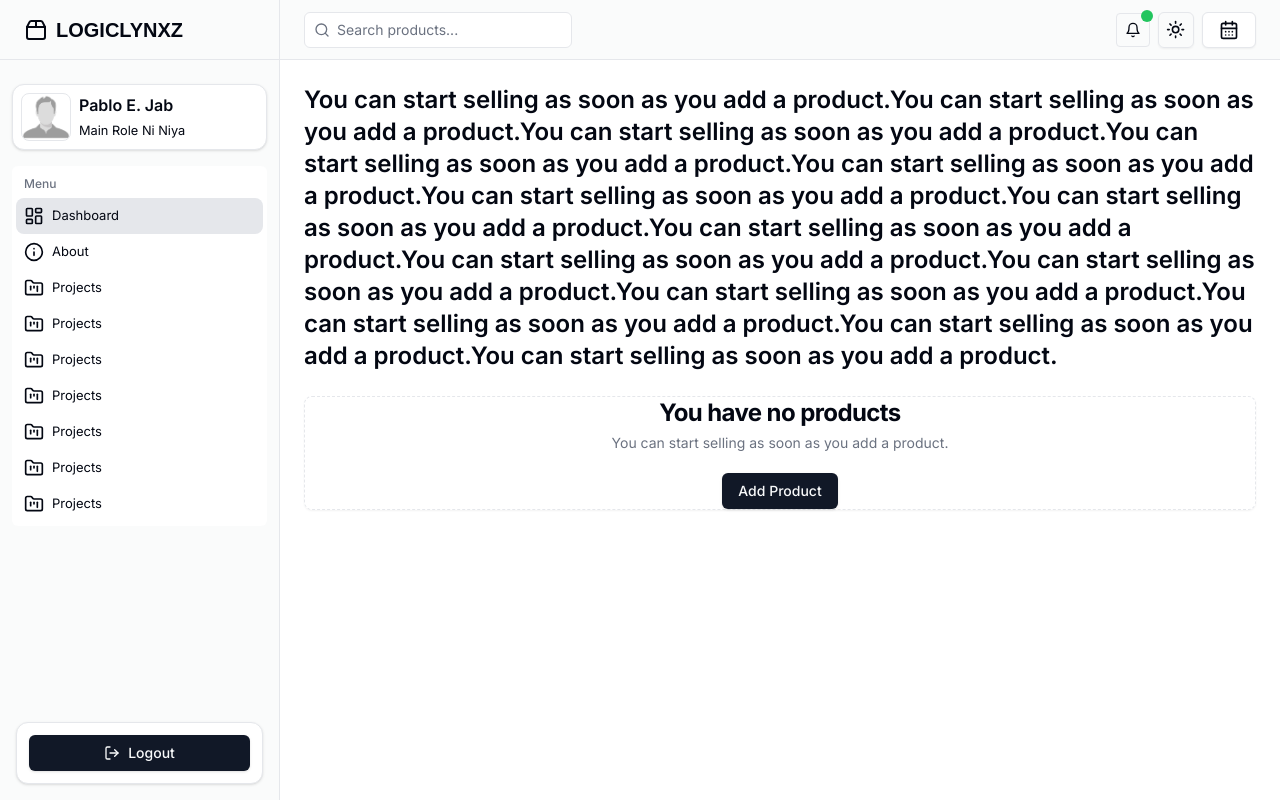
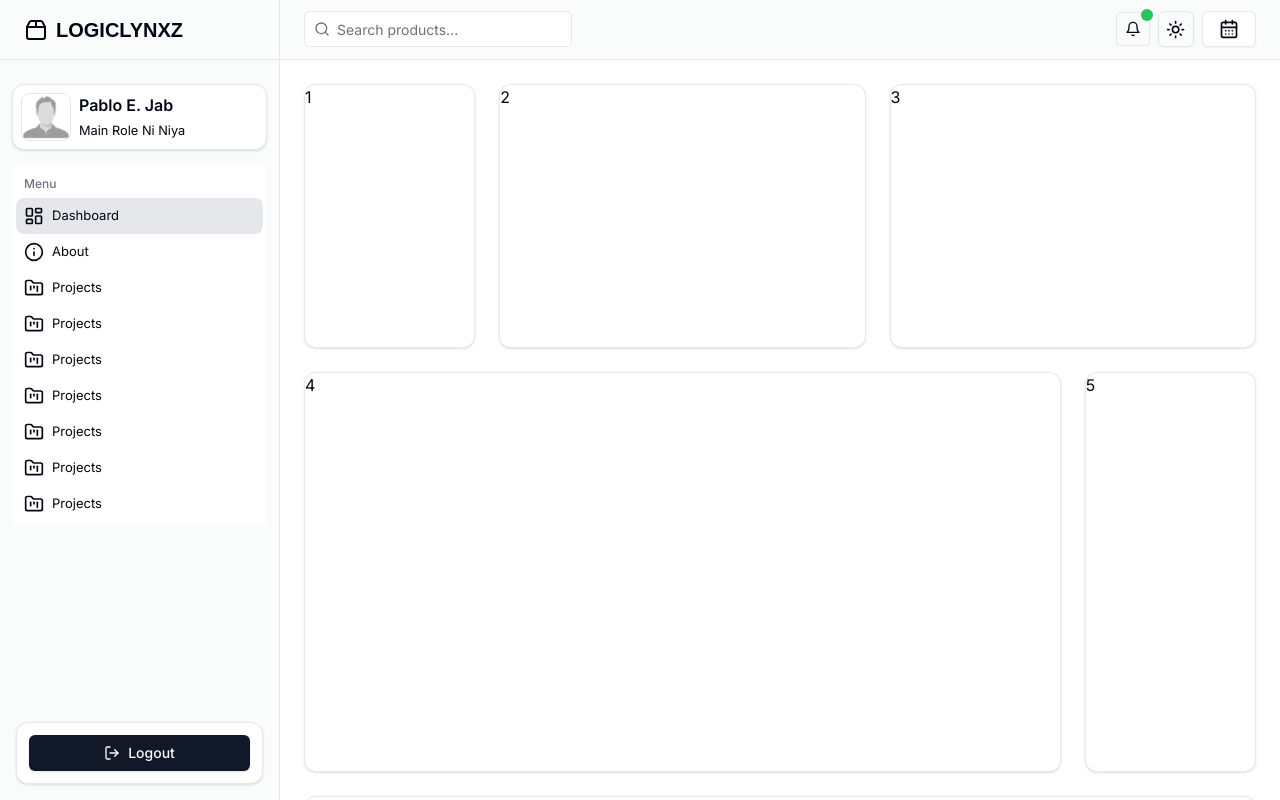
Before and after one commit to Logiclynxz/logiclynxz-dashboard, a Next.js app: page /admin in a window 1280 px wide. Built offline with nearby package versions, Linux system fonts and the light colour scheme.

Commit message:
add: content grid, add: components, fix: clean code

```diff
--- a/app/admin/_components/header.tsx
+++ b/app/admin/_components/header.tsx
@@ -1,18 +1,18 @@
 "use client";
 
-import { LogOut, Menu, Package2, Search } from "lucide-react";
+import { Search } from "lucide-react";
 
 import { Input } from "@/components/ui/input";
 import { ModeToggle } from "@/components/ui/ModeToggle";
 
 import Notification from "./ui/notification";
-import Sidebar from "./sidebar";
 import MiniSidebar from "./minisidebar";
+import SidebarResponsive from "./sidebarresponsive";
 
 export default function Header() {
   return (
-    <header className="flex h-14 items-center gap-2 border-b bg-muted/40 px-4 lg:h-[60px] lg:px-6">
-      <Sidebar />
+    <header className="flex h-14 items-center gap-2 border-b bg-muted/40 px-4 lg:h-[65px] md:h-[60px] lg:px-6">
+      <SidebarResponsive />
       <div className="w-full flex-1">
         <form>
           <div className="relative">
--- a/app/admin/_components/minisidebar.tsx
+++ b/app/admin/_components/minisidebar.tsx
@@ -16,16 +16,13 @@ import {
   DropdownMenuTrigger,
 } from "@/components/ui/dropdown-menu";
 import { Progress } from "@/components/ui/progress";
-import { BellIcon, CalendarDays, Ellipsis, Plus } from "lucide-react";
+import { CalendarDays, Ellipsis, Plus } from "lucide-react";
 import Image from "next/image";
 import React from "react";
-import { Input } from "@/components/ui/input";
-import { Label } from "@/components/ui/label";
 import {
   Sheet,
   SheetClose,
   SheetContent,
-  SheetDescription,
   SheetFooter,
   SheetHeader,
   SheetTitle,
--- a/app/admin/_components/sidebar.tsx
+++ b/app/admin/_components/sidebar.tsx
@@ -1,52 +1,49 @@
-import {
-  Card,
-  CardContent,
-  CardDescription,
-  CardHeader,
-  CardTitle,
-} from "../../../components/ui/card";
+import { Card, CardContent } from "@/components/ui/card";
+import { LogOut, Package2 } from "lucide-react";
+import Image from "next/image";
 import SidebarMenu from "./ui/sidebarmenu";
-import { Sheet, SheetContent, SheetTrigger } from "@/components/ui/sheet";
 import { Button } from "@/components/ui/button";
-import { LogOut, Menu, Package2 } from "lucide-react";
 import Link from "next/link";
 
 export default function Sidebar() {
   return (
-    <Sheet>
-      <SheetTrigger asChild>
-        <Button variant="outline" size="icon" className="shrink-0 md:hidden">
-          <Menu className="h-5 w-5" />
-          <span className="sr-only">Toggle navigation menu</span>
-        </Button>
-      </SheetTrigger>
-      <SheetContent side="left" className="flex flex-col">
-        <nav className="grid gap-2 text-lg font-medium">
-          <Link
-            href="#"
-            className="flex items-center gap-2 text-lg font-semibold"
-          >
+    <div className="hidden border-r bg-muted/40 md:block">
+      <div className="flex h-full max-h-screen flex-col gap-2">
+        <div className="flex h-14 items-center border-b px-4 lg:h-[60px] lg:px-6">
+          <Link href="/" className="flex items-center gap-2 font-semibold">
             <Package2 className="h-6 w-6" />
-            <span className="sr-only">Acme Inc</span>
+            <span className="text-[20px] font-bold text-center my-1 logo-font">
+              LOGICLYNXZ
+            </span>
           </Link>
-
+        </div>
+        <div className="flex-1 px-3 ">
+          <Card className="flex p-2 gap-2 my-4">
+            <Image
+              src="/profile.png"
+              alt="userprofile"
+              width={50}
+              height={50}
+              className="rounded-lg border"
+            />
+            <div>
+              <h6 className="font-semibold">Pablo E. Jab</h6>
+              <small>Main Role Ni Niya</small>
+            </div>
+          </Card>
           <SidebarMenu />
-        </nav>
-        <div className="mt-auto">
-          <Card>
-            <CardHeader>
-              <CardTitle>Test</CardTitle>
-              <CardDescription>test</CardDescription>
-            </CardHeader>
-            <CardContent>
-              <Button size="sm" className="w-full">
+        </div>
+        <div className="mt-auto p-4">
+          <Card x-chunk="dashboard-02-chunk-0">
+            <CardContent className="p-3">
+              <Button className="w-full">
                 <LogOut className="mr-2 h-4 w-4" />
                 Logout
               </Button>
             </CardContent>
           </Card>
         </div>
-      </SheetContent>
-    </Sheet>
+      </div>
+    </div>
   );
 }
--- /dev/null
+++ b/app/admin/_components/sidebarresponsive.tsx
@@ -0,0 +1,52 @@
+import {
+  Card,
+  CardContent,
+  CardDescription,
+  CardHeader,
+  CardTitle,
+} from "../../../components/ui/card";
+import SidebarMenu from "./ui/sidebarmenu";
+import { Sheet, SheetContent, SheetTrigger } from "@/components/ui/sheet";
+import { Button } from "@/components/ui/button";
+import { LogOut, Menu, Package2 } from "lucide-react";
+import Link from "next/link";
+
+export default function SidebarResponsive() {
+  return (
+    <Sheet>
+      <SheetTrigger asChild>
+        <Button variant="outline" size="icon" className="shrink-0 md:hidden">
+          <Menu className="h-5 w-5" />
+          <span className="sr-only">Toggle navigation menu</span>
+        </Button>
+      </SheetTrigger>
+      <SheetContent side="left" className="flex flex-col">
+        <nav className="grid gap-2 text-lg font-medium">
+          <Link
+            href="#"
+            className="flex items-center gap-2 text-lg font-semibold"
+          >
+            <Package2 className="h-6 w-6" />
+            <span className="sr-only">Acme Inc</span>
+          </Link>
+
+          <SidebarMenu />
+        </nav>
+        <div className="mt-auto">
+          <Card>
+            <CardHeader>
+              <CardTitle>Test</CardTitle>
+              <CardDescription>test</CardDescription>
+            </CardHeader>
+            <CardContent>
+              <Button size="sm" className="w-full">
+                <LogOut className="mr-2 h-4 w-4" />
+                Logout
+              </Button>
+            </CardContent>
+          </Card>
+        </div>
+      </SheetContent>
+    </Sheet>
+  );
+}
--- a/app/admin/page.tsx
+++ b/app/admin/page.tsx
@@ -1,85 +1,31 @@
-import Link from "next/link";
-import { LogOut, Package2 } from "lucide-react";
-import { Button } from "@/components/ui/button";
-import { Card, CardContent } from "@/components/ui/card";
-import SidebarMenu from "./_components/ui/sidebarmenu";
-import Image from "next/image";
-import MiniSidebar from "./_components/minisidebar";
+import { Card } from "@/components/ui/card";
 import Header from "./_components/header";
-import { Test } from "./test";
+import Sidebar from "./_components/sidebar";
 
 export default function page() {
   return (
     <div className="grid min-h-screen w-full md:grid-cols-[220px_1fr] lg:grid-cols-[280px_1fr]">
-      <div className="hidden border-r bg-muted/40 md:block">
-        <div className="flex h-full max-h-screen flex-col gap-2">
-          <div className="flex h-14 items-center border-b px-4 lg:h-[60px] lg:px-6">
-            <Link href="/" className="flex items-center gap-2 font-semibold">
-              <Package2 className="h-6 w-6" />
-              <span className="text-[20px] font-bold text-center my-1 logo-font">
-                LOGICLYNXZ
-              </span>
-            </Link>
+      <Sidebar />
+      <div className="flex flex-col h-screen">
+        <Header />
+        <main className="grid grid-cols-5 grid-row-10 flex-2 flex-col gap-4 p-4 lg:gap-6 lg:p-6 overflow-auto h-full">
+          <div className="col-span-5 md:col-span-2 lg:col-span-1 row-span-12  w-full ">
+            <Card className="h-full w-full">1</Card>
           </div>
-          <div className="flex-1 px-3 ">
-            <Card className="flex p-2 gap-2 my-4">
-              <Image
-                src="/profile.png"
-                alt="userprofile"
-                width={50}
-                height={50}
-                className="rounded-lg border"
-              />
-              <div>
-                <h6 className="font-semibold">Pablo E. Jab</h6>
-                <small>Main Role Ni Niya</small>
-              </div>
-            </Card>
-            <SidebarMenu />
+          <div className="col-span-5 md:col-span-3 lg:col-span-2   row-span-12 w-full ">
+            <Card className="h-full w-full">2</Card>
           </div>
-          <div className="mt-auto p-4">
-            <Card x-chunk="dashboard-02-chunk-0">
-              <CardContent className="p-3">
-                <Button className="w-full">
-                  <LogOut className="mr-2 h-4 w-4" />
-                  Logout
-                </Button>
-              </CardContent>
-            </Card>
+          <div className="col-span-5 md:col-span-5 lg:col-span-2 row-span-12 w-full ">
+            <Card className="h-full w-full">3</Card>
           </div>
-        </div>
-      </div>
-      <div className="flex flex-col">
-        <Header />
-        <main className="flex flex-2 flex-col gap-4 p-4 lg:gap-6 lg:p-6 ">
-          <div className="flex items-center">
-            <h1 className="text-lg font-semibold md:text-2xl">
-              You can start selling as soon as you add a product.You can start
-              selling as soon as you add a product.You can start selling as soon
-              as you add a product.You can start selling as soon as you add a
-              product.You can start selling as soon as you add a product.You can
-              start selling as soon as you add a product.You can start selling
-              as soon as you add a product.You can start selling as soon as you
-              add a product.You can start selling as soon as you add a
-              product.You can start selling as soon as you add a product.You can
-              start selling as soon as you add a product.You can start selling
-              as soon as you add a product.You can start selling as soon as you
-              add a product.You can start selling as soon as you add a product.
-            </h1>
+          <div className="col-span-5 md:col-span-5 lg:col-span-4 h-[50vh] w-full ">
+            <Card className="h-full w-full">4</Card>
           </div>
-          <div
-            className="flex flex-1 items-center justify-center rounded-lg border border-dashed shadow-sm"
-            x-chunk="dashboard-02-chunk-1"
-          >
-            <div className="flex flex-col items-center gap-1 text-center">
-              <h3 className="text-2xl font-bold tracking-tight">
-                You have no products
-              </h3>
-              <p className="text-sm text-muted-foreground">
-                You can start selling as soon as you add a product.
-              </p>
-              <Button className="mt-4">Add Product</Button>
-            </div>
+          <div className="col-span-5 md:col-span-5 lg:col-span-1 h-[50vh] w-full ">
+            <Card className="h-full w-full">5</Card>
+          </div>
+          <div className="col-span-5 h-[50vh] w-full ">
+            <Card className="h-full w-full">6</Card>
           </div>
         </main>
       </div>
```
